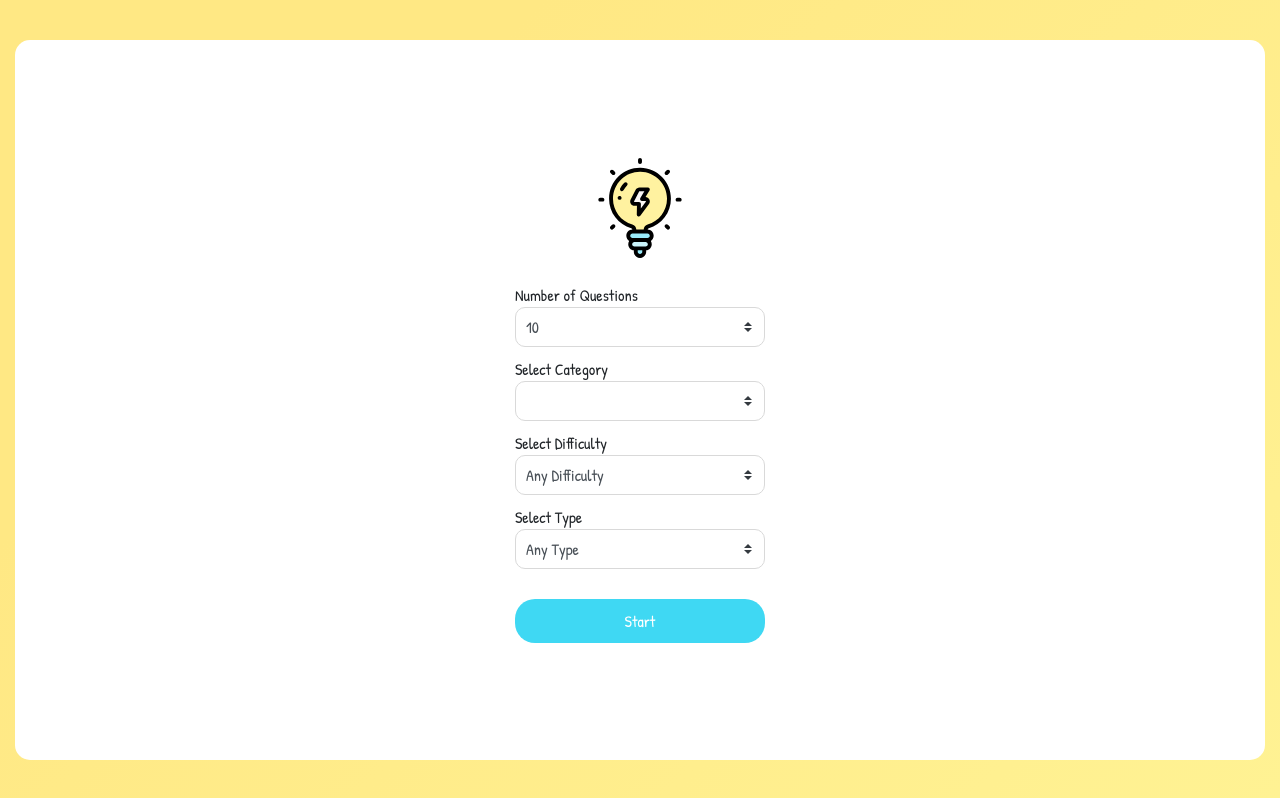
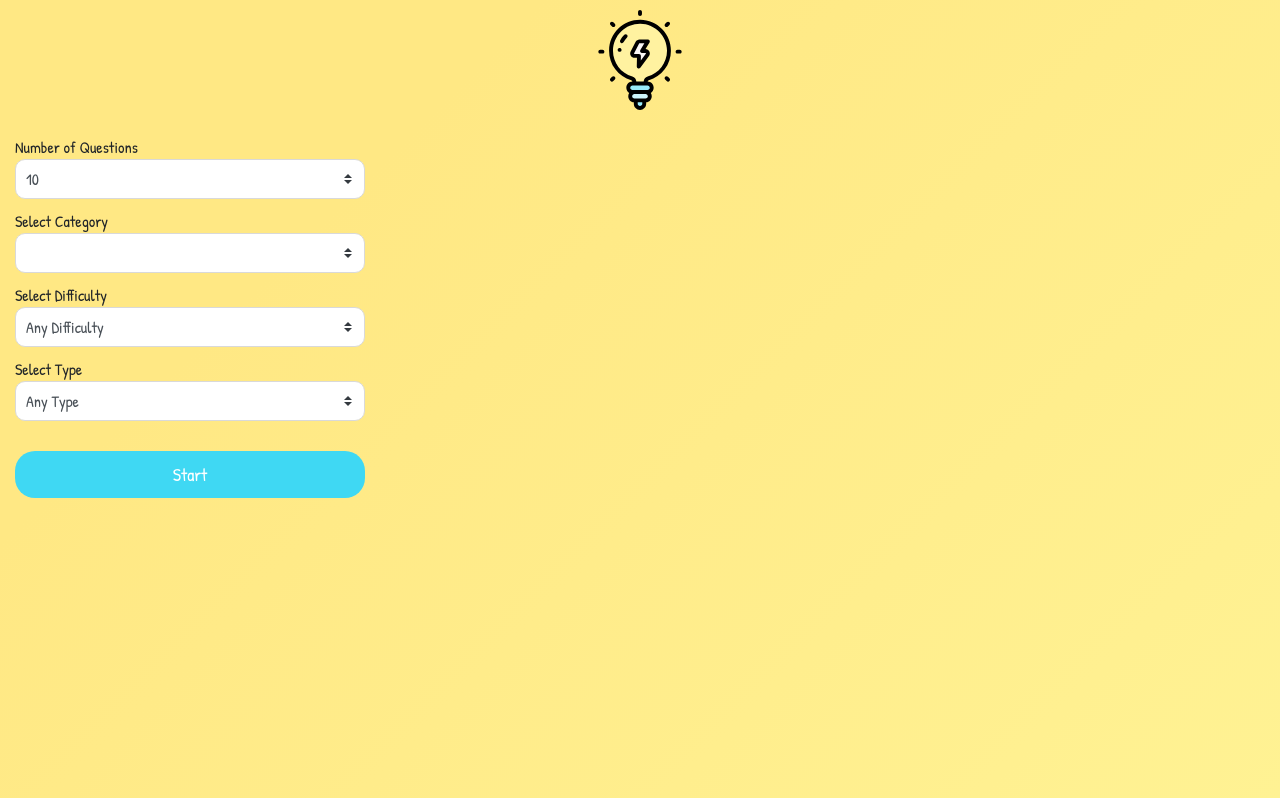
Before and after one commit to narioalvin/vue-practquiz, a Vue app: page /#/ in a window 1280 px wide. Built offline with nearby package versions, Linux system fonts and the light colour scheme; no server answers.

Commit message:
config files

```diff
--- a/package.json
+++ b/package.json
@@ -7,8 +7,10 @@
   "scripts": {
     "serve": "vue-cli-service serve",
     "build": "vue-cli-service build",
-    "lint": "vue-cli-service lint"
+    "lint": "vue-cli-service lint",
+    "deploy": "gh-pages -d dist"
   },
+  "homepage": "https://narioalvin.github.io/vue-practquiz",
   "dependencies": {
     "bootstrap": "^4.5.0",
     "bootstrap-vue": "^2.15.0",
--- a/src/main.js
+++ b/src/main.js
@@ -1,10 +1,11 @@
 import Vue from 'vue'
 import App from './App.vue'
 import router from './router'
-import { BButton, BFormSelect } from 'bootstrap-vue';
+import { BButton, BFormSelect, BSpinner } from 'bootstrap-vue';
 
 Vue.component('b-button', BButton);
 Vue.component('b-form-select', BFormSelect);
+Vue.component('b-spinner', BSpinner);
 
 Vue.config.productionTip = false
 
--- a/src/router/index.js
+++ b/src/router/index.js
@@ -2,6 +2,7 @@ import Vue from 'vue';
 import VueRouter from 'vue-router';
 import Setup from '../components/Setup.vue';
 import Question from '../components/Question.vue';
+import Result from '../components/Result.vue';
 
 Vue.use(VueRouter);
 
@@ -20,6 +21,13 @@ const routes = [
     props: true,
     meta: { title: 'Question - PractQuiz' },
   },
+  {
+    path: '/result',
+    name: 'Result',
+    component: Result,
+    props: true,
+    meta: { title: 'Result - PractQuiz' },
+  },
 ];
 
 const router = new VueRouter({
--- a/src/styles/main.scss
+++ b/src/styles/main.scss
@@ -23,14 +23,77 @@
   @include flex(center, center, row);
 }
 
+button {
+  width: 280px;
+  margin-top: 20px;
+  border: 0;
+  border-radius: 20px;
+  padding: 10px;
+  background: #3fd8f3;
+  color: #ffffff;
+  transition: 0.5s;
+  font-size: 18px;
+
+  &:hover {
+    background: #0eb9d8;
+  }
+
+  &:focus {
+    outline: none;
+  }
+
+  .spinner {
+    float: right;
+    margin: 5px 6px 0 0;
+  }
+}
+
 section {
-  @include flex(center, center, column);
-  height: 90vh;
+  height: 100vh;
   width: 100%;
-  background: #ffffff;
-  margin: 0 15px;
-  border-radius: 15px;
   overflow: auto;
+
+  .loading {
+    @include flex(center, center, column);
+
+    img {
+      margin-bottom: 20px;
+    }
+  }
+
+  &.setup {
+    @include flex(center, center, column);
+  }
+
+  &.question-section {
+    padding: 0 20px;
+    @include flex(center, space-evenly, column);
+  }
+
+  &.result {
+    @include flex(center, center, column);
+
+    img {
+      margin-bottom: 20px;
+    }
+
+    h1 {
+      text-align: center;
+      font-size: 7vw;
+    }
+  }
+}
+
+@media (min-width: 768px) {
+  section {
+    margin: 0 15px;
+    border-radius: 15px;
+
+    .setup-container div select,
+    .setup-container div button {
+      width: 350px;
+    }
+  }
 }
 
 @keyframes animRight {
@@ -41,7 +104,6 @@ section {
   to {
     transform: translateX(-300px);
     opacity: 0;
-    display: none;
   }
 }
 
@@ -55,38 +117,3 @@ section {
     opacity: 1;
   }
 }
-
-@media (min-width: 360px) {
-  .form {
-    width: 350px;
-  }
-
-  .section-two {
-    padding: 0 20px;
-  }
-
-  .section-one img {
-    width: 32%;
-    bottom: 45px;
-  }
-
-  .error-message {
-    width: 310px;
-  }
-}
-
-@media (min-width: 400px) {
-  .form {
-    width: 400px;
-    height: 75vh;
-  }
-
-  .section-one img {
-    width: 30%;
-    bottom: 60px;
-  }
-
-  .error-message {
-    width: 340px;
-  }
-}
--- /dev/null
+++ b/vue.config.js
@@ -0,0 +1,5 @@
+module.exports = {
+    publicPath: process.env.NODE_ENV === 'production'
+      ? '/vue-practquiz/'
+      : '/'
+  }
```
